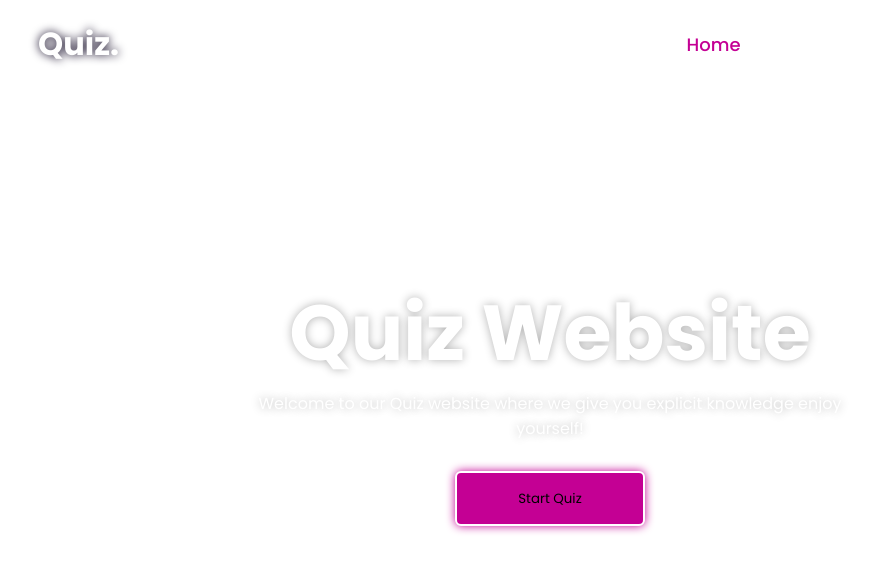
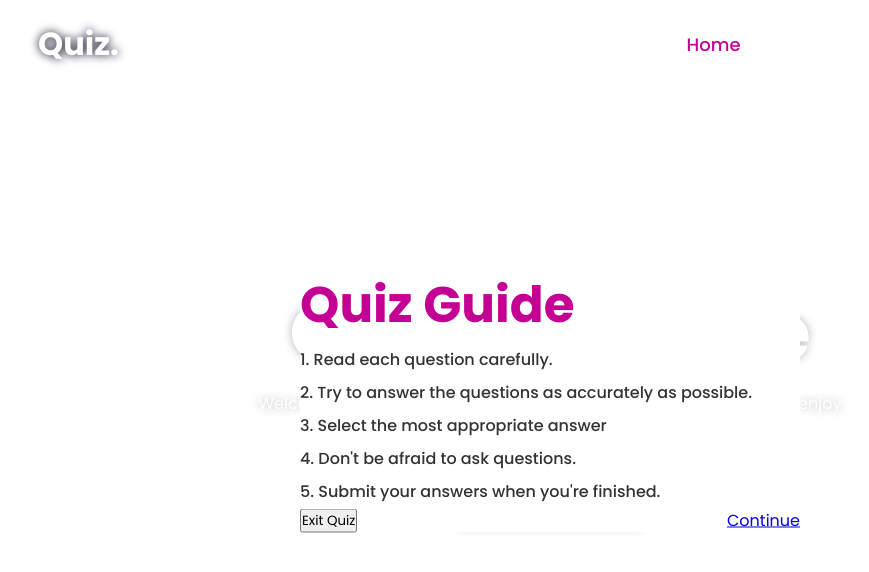
Before and after one commit to Jonnie254/Quiz-website, a plain HTML site: page index.html in a window 1280 px wide. Shown: the whole page, without its empty margins (90-959 px from the left). Drawn offline with Linux system fonts and the light colour scheme.

Commit message:
added some codes

```diff
--- a/index.html
+++ b/index.html
@@ -27,6 +27,18 @@
             </div>
         </section>
     </main>
+    <div class="popup-info">
+        <h2>Quiz Guide</h2>
+        <span class="info">1. Read each question carefully.</span>
+        <span class="info">2. Try to answer the questions as accurately as possible.</span>
+        <span class="info">3. Select the most appropriate answer</span>
+        <span class="info">4. Don't be afraid to ask questions.</span>
+        <span class="info">5. Submit your answers when you're finished.</span>
+         <div class="btn-group">
+            <button class="info-btn exit-btn">Exit Quiz</button>
+            <a href="#" class="info-btn continue-btn">Continue</a>
+         </div>
+    </div>
 
     <script src="/index.js"></script>
 </body>
--- a/style.css
+++ b/style.css
@@ -78,4 +78,40 @@ body{
     border:2px solid #fff;
     border-radius:6px;
     box-shadow:0 0 10px #c40094;
+    font-size:18px;
+    color:#fff;
+    letter-spacing: 1px;
+    font-weight: 600;
+    cursor:pointer;
+    transition: .5s;
 }
+.home-content .start-btn:hover{
+    background:#09001d;
+    box-shadow:none;
+}
+/*Styling the pop-info*/
+.popup-info{
+    position:absolute;
+    top:50%;
+    left:50%;
+    transform: translate(-50%, -50%);
+    width:500px;
+    background:#fff;
+    border-radius:6px;
+}
+ .popup-info h2{
+    font-size:50px;
+    color:#c40094;
+ }
+ .popup-info .info{
+    display:inline-block;
+    font-size: 16px;
+    color:#333;
+    font-weight: 500;
+    margin: 4px 0;
+ }
+ .popup-info .btn-group{
+    display:flex;
+    justify-content: space-between;
+    align-items: center;
+ }
```
